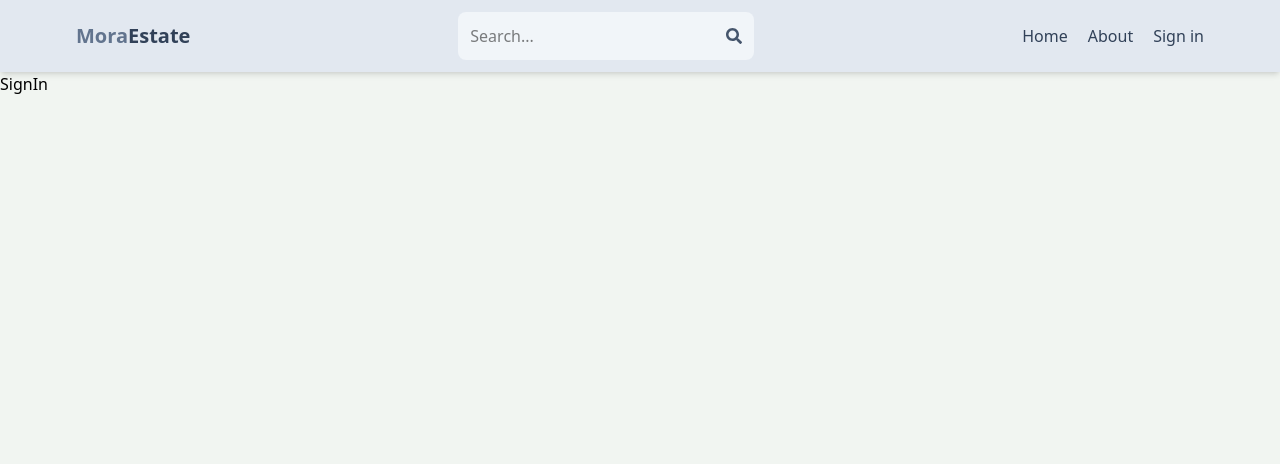
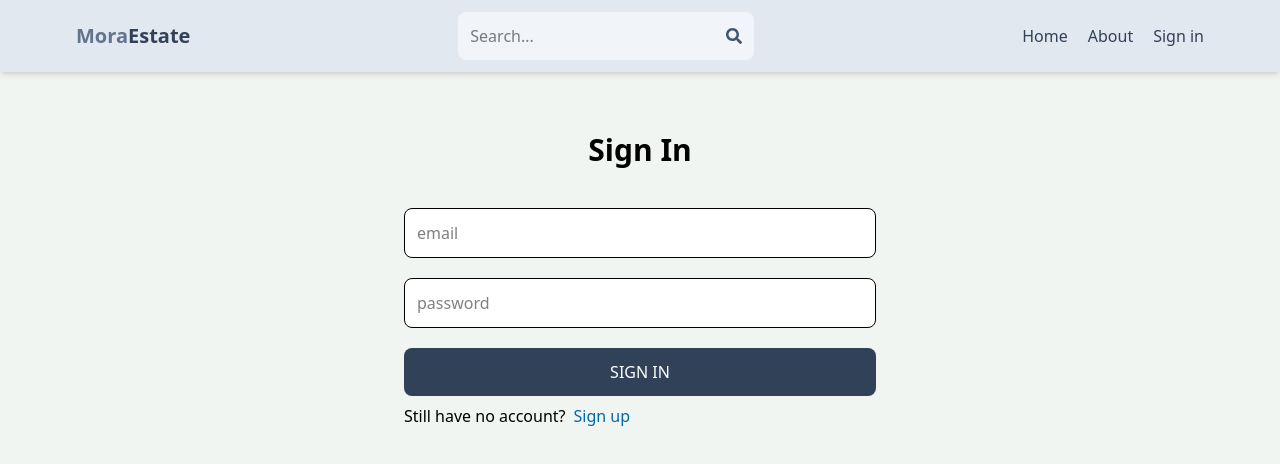
Before and after one commit to Mory-Smile/MERN-REAL-ESTATE, a React (Vite) app in the folder frontend/: page /sign-in in a window 1280 px wide. Shown: the top 464 px of the page. Built offline with nearby package versions, Linux system fonts and the light colour scheme.

Commit message:
Created sign in page and finished it

```diff
--- a/frontend/src/pages/SignIn.jsx
+++ b/frontend/src/pages/SignIn.jsx
@@ -1,8 +1,76 @@
+import { useState } from "react";
+import { Link, useNavigate } from "react-router-dom";
+
 const SignIn = () => {
+  const [formData, setFormData] = useState({});
+  const [error, setError] = useState(null);
+  const [loading, setLoading] = useState(false);
+
+  const navigate = useNavigate();
+  const handleChange = (e) => {
+    setFormData({ ...formData, [e.target.id]: e.target.value });
+  };
+
+  const handleSubmit = async (e) => {
+    e.preventDefault();
+    try {
+      setLoading(true);
+      const res = await fetch("/api/auth/sign-in", {
+        method: "POST",
+        headers: {
+          "Content-Type": "application/json",
+        },
+        body: JSON.stringify(formData),
+      });
+      const data = await res.json();
+      if (data.success === false) {
+        setLoading(false);
+        setError(data.message);
+        return;
+      }
+      setLoading(false);
+      setError(null);
+      navigate("/");
+    } catch (error) {
+      setLoading(false);
+      setError(error.message);
+    }
+  };
+
   return (
-    <>
-      <div>SignIn</div>
-    </>
+    <div className="p-5 max-w-lg mx-auto">
+      <h1 className="text-3xl text-center font-semibold my-10">Sign In</h1>
+      <form className="flex flex-col gap-5" onSubmit={handleSubmit}>
+        <input
+          type="email"
+          id="email"
+          placeholder="email"
+          className="border p-3 rounded-lg outline-0 bg-white"
+          onChange={handleChange}
+        />
+        <input
+          type="password"
+          id="password"
+          placeholder="password"
+          className="border p-3 rounded-lg outline-0 bg-white"
+          onChange={handleChange}
+        />
+        <button
+          disabled={loading}
+          type="submit"
+          className="bg-slate-700 text-white p-3 rounded-lg uppercase hover:opacity-95 cursor-pointer disabled:opacity-80"
+        >
+          {loading ? "Loading..." : "Sign In"}
+        </button>
+      </form>
+      <div className="flex gap-2 mt-2">
+        <p>Still have no account?</p>
+        <Link to="/sign-up">
+          <span className="text-sky-700">Sign up</span>
+        </Link>
+      </div>
+      {error && <p className="text-red-500 mt-5">{error}</p>}
+    </div>
   );
 };
 
--- a/frontend/src/pages/SignUp.jsx
+++ b/frontend/src/pages/SignUp.jsx
@@ -23,7 +23,6 @@
         body: JSON.stringify(formData),
       });
       const data = await res.json();
-      console.log(data);
       if (data.success === false) {
         setError(data.message);
         setLoading(false);
```
Also changed, not shown: 1 other file (tests, documents, lock files or other folders).
